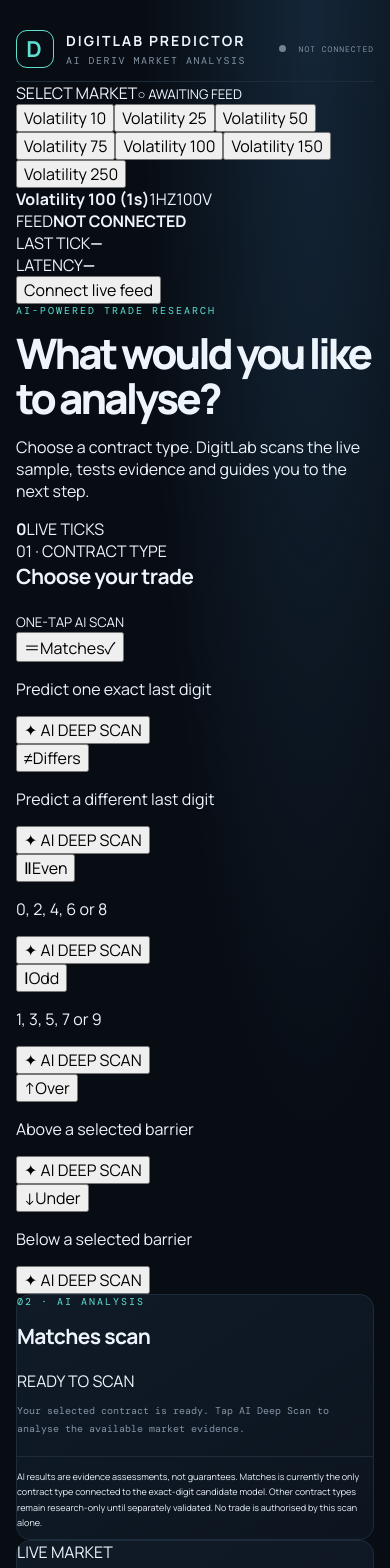
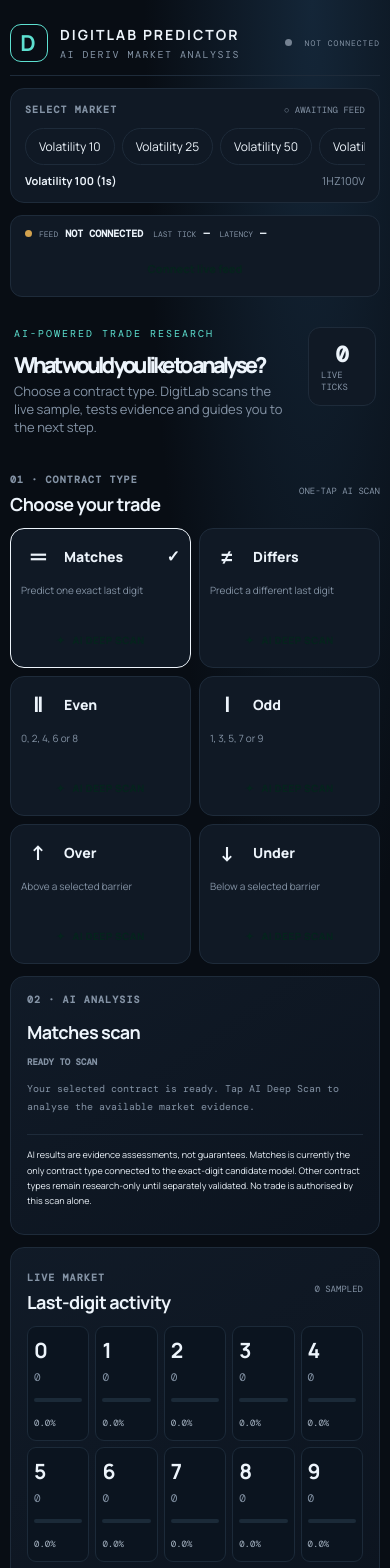
Before and after one commit to Mununuline/digitlabpredictor, a Next.js app: page / in a window 390 px wide. Shown: the top 1568 px of the page. Built offline with nearby package versions, Linux system fonts and the light colour scheme; no server answers.

Commit message:
Add compact mobile-first trade analysis dashboard styles

```diff
--- a/app/globals.css
+++ b/app/globals.css
@@ -137,3 +137,44 @@ footer{display:flex;justify-content:space-between;color:#647386;font-size:9px;le
 .behayo-metrics b{font:14px 'DM Mono',monospace;color:var(--cyan);overflow-wrap:anywhere}
 @media(max-width:900px){.bot-agents{grid-template-columns:repeat(3,1fr)}.behayo-metrics{grid-template-columns:repeat(2,1fr)}}
 @media(max-width:520px){.behayo-heading{align-items:flex-start;flex-direction:column}.behayo-metrics{grid-template-columns:repeat(2,minmax(0,1fr))}}
+
+/* Compact, touch-first dashboard inspired by the supplied Deriv Heist reference. */
+.clean-dashboard{max-width:1080px;padding-top:14px}.clean-topbar{margin-bottom:12px}
+.market-strip,.quick-status,.welcome-compact,.trade-type-section,.ai-next-step,.live-digits-compact,.advanced-details{margin:12px 0}
+.market-strip{padding:14px;border:1px solid var(--line);border-radius:14px;background:var(--panel)}
+.market-strip-heading,.compact-section-heading,.ai-next-header{display:flex;justify-content:space-between;align-items:center;gap:12px}
+.market-strip-heading span,.compact-section-heading>div>span,.ai-next-header .eyebrow,.next-phase>span{font:700 10px 'DM Mono',monospace;letter-spacing:1.1px;color:var(--muted)}
+.market-strip-heading small,.compact-section-heading small{font:9px 'DM Mono',monospace;color:var(--muted)}
+.market-chips{display:flex;gap:7px;overflow-x:auto;padding:12px 0 8px;scrollbar-width:thin}
+.market-chip{white-space:nowrap;border:1px solid var(--line);border-radius:999px;background:transparent;color:var(--text);padding:9px 13px;font-size:12px}
+.market-chip.active{background:var(--accent);border-color:var(--accent);color:#05241d;font-weight:800}
+.market-selected{display:flex;justify-content:space-between;gap:12px;color:var(--muted);font-size:11px}.market-selected b{color:var(--text)}
+.quick-status{display:flex;align-items:center;gap:18px;flex-wrap:wrap;padding:11px 14px;border:1px solid var(--line);border-radius:12px;background:var(--panel)}
+.quick-status>div{display:flex;align-items:center;gap:7px;font:9px 'DM Mono',monospace;color:var(--muted)}.quick-status>div b{color:var(--text);font-size:10px}
+.live-dot,.idle-dot{width:7px;height:7px;border-radius:50%;background:#35c58a}.idle-dot{background:#d3a24e}
+.feed-toggle{margin-left:auto;border:0;border-radius:8px;background:var(--accent);color:#06231d;padding:9px 13px;font-weight:800;font-size:11px}
+.welcome-compact{display:flex;justify-content:space-between;align-items:center;gap:16px;padding:18px 4px}
+.welcome-compact h1{font-size:clamp(22px,4vw,30px);margin:5px 0}.welcome-compact p:not(.eyebrow){color:var(--muted);font-size:13px;max-width:620px;margin:0}
+.sample-pill{min-width:84px;display:flex;flex-direction:column;align-items:center;padding:12px;border:1px solid var(--line);border-radius:12px;background:var(--panel)}
+.sample-pill b{font:700 22px 'DM Mono',monospace;color:var(--accent)}.sample-pill span{font:9px 'DM Mono',monospace;color:var(--muted)}
+.compact-section-heading{margin-bottom:12px}.compact-section-heading h2,.ai-next-header h2{font-size:18px;margin:4px 0 0}
+.trade-type-grid{display:grid;grid-template-columns:repeat(2,minmax(0,1fr));gap:10px}
+.trade-type-card{min-width:0;padding:13px;border:1px solid var(--line);border-radius:14px;background:var(--panel)}
+.trade-type-card.chosen{border-color:var(--accent);box-shadow:0 0 0 1px color-mix(in srgb,var(--accent) 35%,transparent)}
+.trade-type-select{width:100%;display:flex;align-items:center;gap:9px;border:0;background:transparent;color:var(--text);text-align:left;padding:0}
+.trade-type-icon{width:34px;height:34px;display:grid;place-items:center;border-radius:10px;background:color-mix(in srgb,var(--accent) 14%,transparent);color:var(--accent);font-size:20px;font-weight:800}
+.trade-type-name{font-size:15px;font-weight:800}.selected-check{margin-left:auto;color:var(--accent);font-weight:900}
+.trade-type-card p{min-height:30px;color:var(--muted);font-size:11px;margin:10px 0}
+.scan-button{width:100%;padding:11px;border:0;border-radius:9px;background:var(--accent);color:#05241d;font-size:11px;font-weight:900;letter-spacing:.4px}.scan-button span{margin-right:5px}
+.ai-next-step{padding:16px}.ai-next-header{margin-bottom:12px}.scan-state{font:700 9px 'DM Mono',monospace;color:var(--muted);text-align:right}.scan-state.complete{color:var(--accent)}
+.scan-result-grid{display:grid;grid-template-columns:repeat(2,minmax(0,1fr));gap:8px;margin:12px 0}
+.scan-result-grid>div{padding:12px;border:1px solid var(--line);border-radius:10px;background:var(--bg)}
+.scan-result-grid span{display:block;color:var(--muted);font:9px 'DM Mono',monospace;margin-bottom:7px}.scan-result-grid b{font-size:14px;overflow-wrap:anywhere}
+.next-phase{margin-top:10px;padding:13px;border-left:3px solid var(--accent);background:color-mix(in srgb,var(--accent) 8%,transparent);border-radius:0 9px 9px 0}
+.next-phase p{font-size:12px;margin:6px 0 0;line-height:1.5}.live-digits-compact{padding:16px}.live-digits-compact .digit-grid{margin-top:10px}
+.advanced-details{border:1px solid var(--line);border-radius:12px;background:var(--panel);overflow:hidden}
+.advanced-details>summary{cursor:pointer;padding:15px;font-size:13px;font-weight:800;list-style:none}.advanced-details>summary::-webkit-details-marker{display:none}
+.advanced-details>summary span{float:right;color:var(--accent);font:10px 'DM Mono',monospace}.advanced-details[open]>summary{border-bottom:1px solid var(--line)}
+.advanced-details>.panel{margin:12px;border:1px solid var(--line)}.clean-dashboard footer{margin-top:18px}
+@media(min-width:680px){.trade-type-grid{grid-template-columns:repeat(3,minmax(0,1fr))}.scan-result-grid{grid-template-columns:repeat(4,minmax(0,1fr))}}
+@media(max-width:520px){.clean-dashboard{padding:10px}.quick-status{gap:10px}.quick-status>div{font-size:8px}.feed-toggle{width:100%;margin:2px 0 0}.welcome-compact{align-items:flex-start}.sample-pill{min-width:68px}.trade-type-grid{gap:8px}.trade-type-card{padding:10px}.trade-type-name{font-size:14px}.trade-type-card p{font-size:10px}.scan-button{padding:10px 5px;font-size:10px}.ai-next-header{align-items:flex-start;flex-direction:column}.scan-state{text-align:left}}
```
